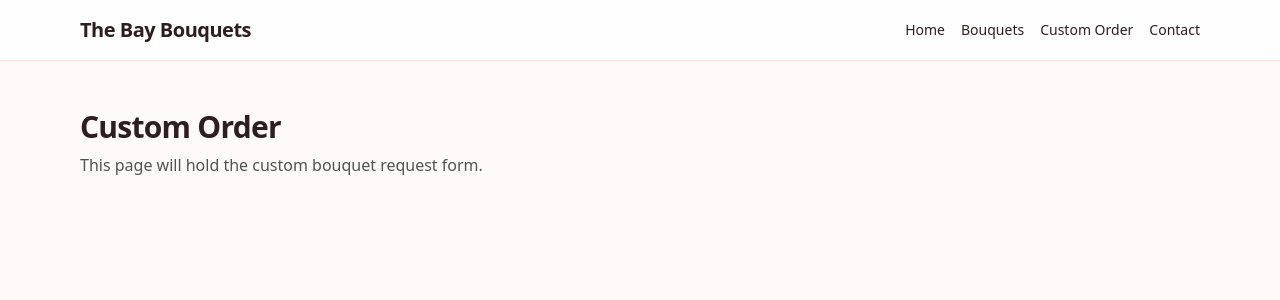
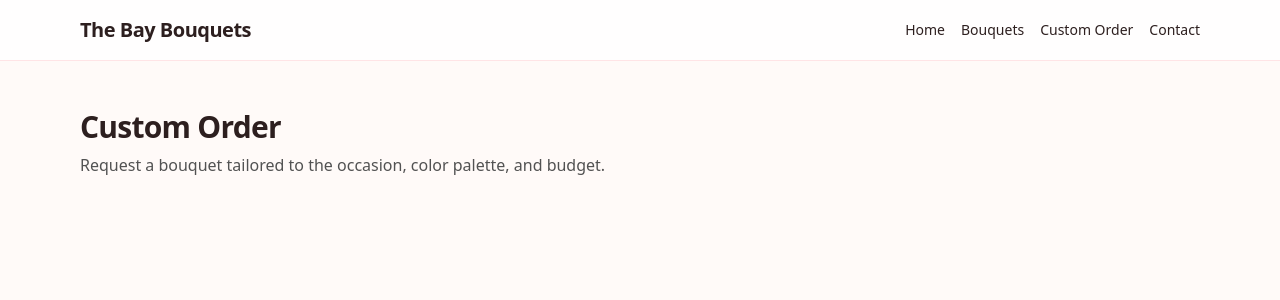
Before and after one commit to 3salaz/TheBayBouquet, a React (Vite) app: page /custom-order in a window 1280 px wide. Shown: the top 300 px of the page. Built offline with nearby package versions, Linux system fonts and the light colour scheme.

Commit message:
feat: add reusable SectionHeading component

```diff
--- /dev/null
+++ b/src/components/ui/SectionHeading.tsx
@@ -0,0 +1,15 @@
+type Props = {
+    title: string
+    description?: string
+}
+
+export default function SectionHeading({ title, description }: Props) {
+    return (
+        <div className="space-y-2">
+            <h1 className="text-3xl font-semibold tracking-tight">{title}</h1>
+            {description ? (
+                <p className="text-neutral-600">{description}</p>
+            ) : null}
+        </div>
+    )
+}
--- a/src/pages/BouquetsPage.tsx
+++ b/src/pages/BouquetsPage.tsx
@@ -1,9 +1,13 @@
 import Card from "../components/ui/Card";
+import SectionHeading from "../components/ui/SectionHeading";
 
 export default function BouquetsPage() {
     return (
         <section className="space-y-6">
-            <h1 className="text-3xl font-semibold tracking-tight">Bouquets</h1>
+            <SectionHeading
+                title="Bouquets"
+                description="Browse featured bouquet styles and signature arrangements."
+            />
 
             <div className="grid gap-6 md:grid-cols-3">
                 <Card>
--- a/src/pages/ContactPage.tsx
+++ b/src/pages/ContactPage.tsx
@@ -1,10 +1,12 @@
+import SectionHeading from "../components/ui/SectionHeading";
+
 export default function ContactPage() {
     return (
         <section className="space-y-2">
-            <h1 className="text-3xl font-semibold tracking-tight">Contact</h1>
-            <p className="text-neutral-600">
-                This page will show contact details and business inquiry options.
-            </p>
+            <SectionHeading
+                title="Contact"
+                description="Get in touch for bouquet inquiries, events, and special floral requests."
+            />
         </section>
     )
 }
--- a/src/pages/CustomOrderPage.tsx
+++ b/src/pages/CustomOrderPage.tsx
@@ -1,10 +1,12 @@
+import SectionHeading from "../components/ui/SectionHeading";
+
 export default function CustomOrderPage() {
     return (
         <section className="space-y-2">
-            <h1 className="text-3xl font-semibold tracking-tight">Custom Order</h1>
-            <p className="text-neutral-600">
-                This page will hold the custom bouquet request form.
-            </p>
+            <SectionHeading
+                title="Custom Order"
+                description="Request a bouquet tailored to the occasion, color palette, and budget."
+            />
         </section>
     )
 }
```
